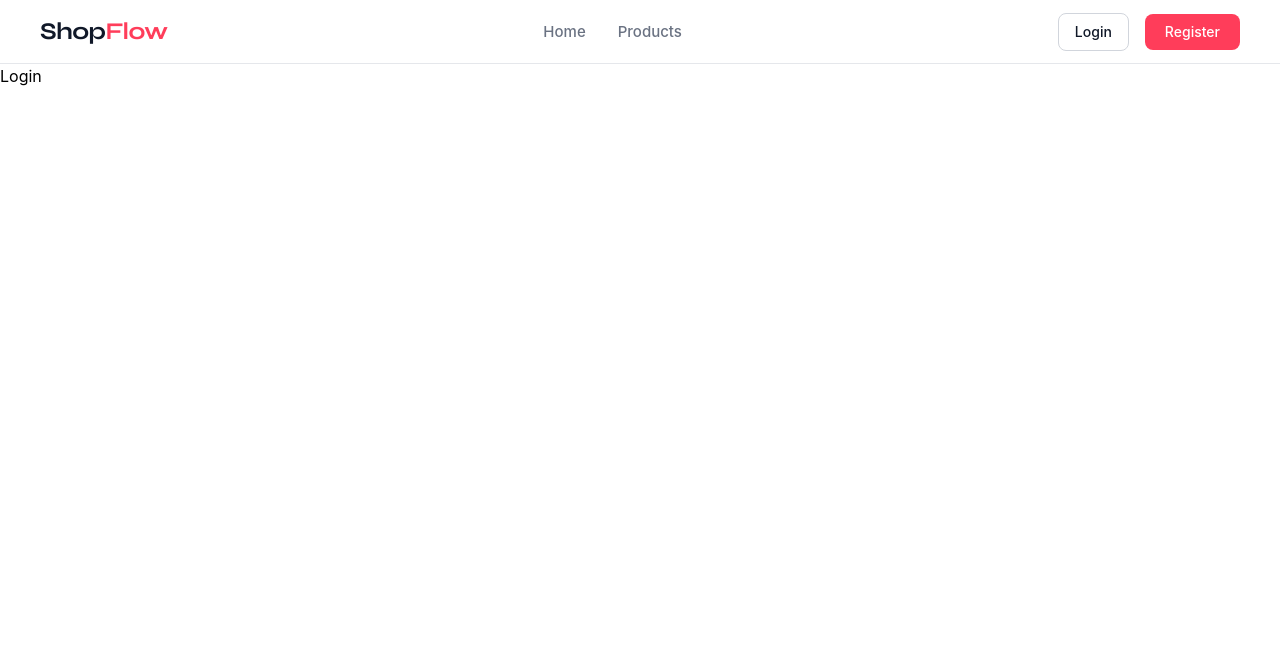
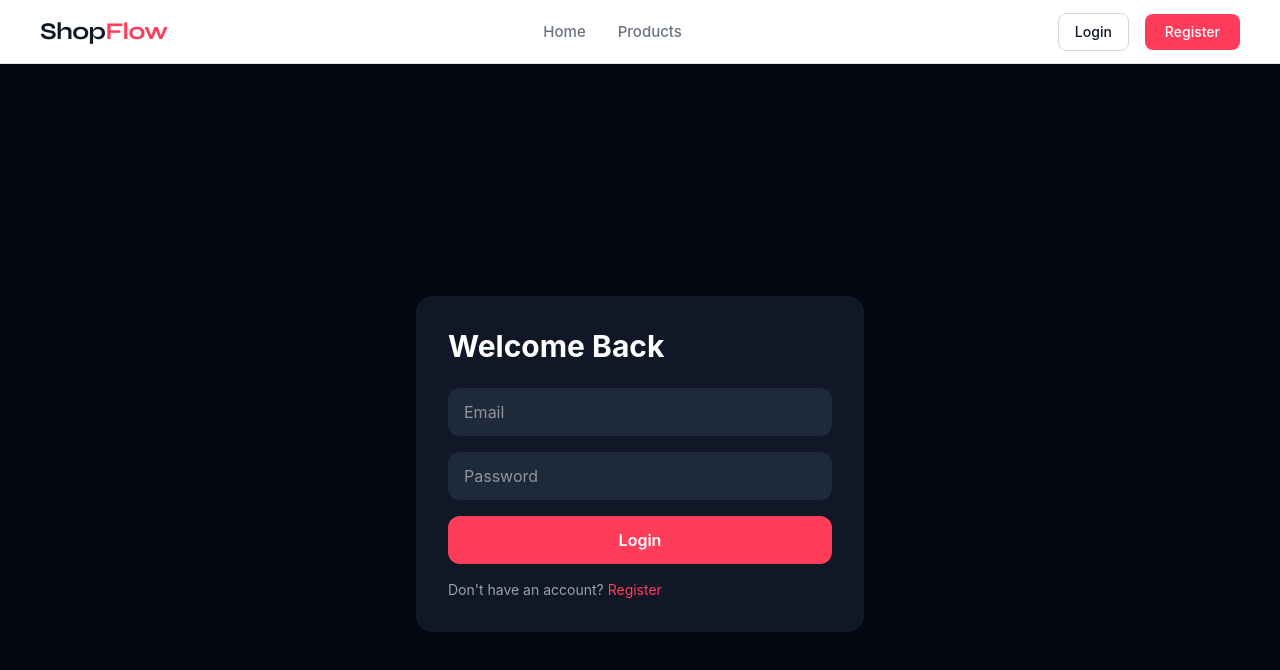
Before and after one commit to zishanx/ShopFlow, a React (Vite) app in the folder Frontend/: page /login in a window 1280 px wide. Shown: the top 670 px of the page. Built offline with nearby package versions, Linux system fonts and the light colour scheme.

Commit message:
Worked on th elogin page

```diff
--- a/Frontend/index.html
+++ b/Frontend/index.html
@@ -5,7 +5,7 @@
     <link rel="icon" type="image/svg+xml" href="/vite.svg" />
     <link href="https://fonts.googleapis.com/css2?family=Syne:wght@700&family=DM+Sans:wght@400;500&display=swap" rel="stylesheet">
     <meta name="viewport" content="width=device-width, initial-scale=1.0" />
-    <title>frontend</title>
+    <title>Shopflow</title>
   </head>
   <body>
     <div id="root"></div>
--- a/Frontend/src/context/AuthContext.jsx
+++ b/Frontend/src/context/AuthContext.jsx
@@ -1,7 +1,6 @@
-import { createContext } from "react";
-import { useState } from "react";
+import { createContext, useContext, useState } from "react"
 
-const AuthContext = createContext();
+const AuthContext = createContext()
 
 export const AuthProvider = ({ children }) => {
 
@@ -13,19 +12,16 @@ export const AuthProvider = ({ children }) => {
         }
     })
 
-    const [token, setToken] = useState((localStorage.getItem('token')) || null)
+    const [token, setToken] = useState(localStorage.getItem('token') || null)
 
     function login(userData, token) {
-
-        setUser(userData);
+        setUser(userData)
         setToken(token)
         localStorage.setItem('user', JSON.stringify(userData))
         localStorage.setItem('token', token)
-
     }
 
     function logout() {
-
         setUser(null)
         setToken(null)
         localStorage.removeItem('user')
@@ -39,4 +35,5 @@ export const AuthProvider = ({ children }) => {
     )
 }
 
-export default AuthContext;
+export const useAuth = () => useContext(AuthContext)
+export default AuthContext
--- a/Frontend/src/pages/Home.jsx
+++ b/Frontend/src/pages/Home.jsx
@@ -1,7 +1,16 @@
 export default function Home() {
+
+    const products = [
+        { id: 1, name: 'Air Runners Pro', category: 'Footwear', price: 129, img: 'https://picsum.photos/id/2/300/300' },
+        { id: 2, name: 'Pro Headset X', category: 'Electronics', price: 249, img: 'https://picsum.photos/id/20/300/300' },
+        { id: 3, name: 'Smart Watch S3', category: 'Wearables', price: 199, img: 'https://picsum.photos/id/21/300/300' },
+        { id: 4, name: 'Urban Backpack', category: 'Accessories', price: 89, img: 'https://picsum.photos/id/22/300/300' },
+    ]
+
+
     return (
         <>
-            <div className="hero bg-[#ffffff] p-30 grid grid-cols-2  ">
+            <section className="hero bg-[#ffffff] p-30 grid grid-cols-2  ">
                 <div className="disc flex
                 flex-col gap-7">
                     <p className="p-2 bg-[#fff0f2] text-[#FF3D5A] rounded-xl w-fit">New arrivals every week</p>
@@ -27,7 +36,48 @@ export default function Home() {
                     </div>
 
                 </div>
-            </div>
+            </section>
+
+            <section className="featured p-30 flex flex-col gap-10">
+
+                <div className="flex justify-between">
+                    <h1 className="font-bold text-4xl">Featured Products</h1>
+                    <p className="text-[#FF3D5A]"><a href="">View all</a></p>
+                </div>
+
+                <div className="cards flex flex-cols gap-5">
+                    {products.map(product => (
+                        <div key={product.id} className="card rounded-md bg-[#f9f9f9]" >
+                            <img src={product.img} alt={product.name} className="rounded-md" />
+                            <div className="desc p-4">
+                                <h3>{product.name}</h3>
+                                <p className="text-[#666666]">{product.category}</p>
+                                <div className="flex gap-5 items-center">
+                                    <p className="font-bold">${product.price}</p>
+                                    <button className="bg-[#fff0f2] p-3 rounded-md hover:bg-[#FF3D5A] hover:font-bold hover:text-white">Add to Cart</button>
+                                </div>
+                            </div>
+                        </div>
+                    ))}
+
+                </div>
+
+            </section>
+
+            <section className="stats grid grid-cols-3 gap-5 p-30">
+                <div className="stat-card bg-[#fff0f2] rounded-xl p-8 text-center">
+                    <p className="font-[Syne] text-4xl font-extrabold text-[#FF3D5A]">10k+</p>
+                    <p className="text-[#666666] mt-2">Happy Customers</p>
+                </div>
+                <div className="stat-card bg-[#fff0f2] rounded-xl p-8 text-center">
+                    <p className="font-[Syne] text-4xl font-extrabold text-[#FF3D5A]">500+</p>
+                    <p className="text-[#666666] mt-2">Products Available</p>
+                </div>
+                <div className="stat-card bg-[#fff0f2] rounded-xl p-8 text-center">
+                    <p className="font-[Syne] text-4xl font-extrabold text-[#FF3D5A]">98%</p>
+                    <p className="text-[#666666] mt-2">Satisfaction Rate</p>
+                </div>
+            </section>
         </>
     )
 }
--- a/Frontend/src/pages/Login.jsx
+++ b/Frontend/src/pages/Login.jsx
@@ -1,3 +1,83 @@
-export default function Login(){
-    return <div>Login</div>
+import { useState } from "react"
+import { useNavigate } from "react-router-dom"
+import { useAuth } from "../context/AuthContext"
+
+
+export default function Login() {
+    const navigate = useNavigate()
+    const { login } = useAuth()
+
+    const [formData, setFormData] = useState({
+        email: "",
+        password: ""
+    })
+
+    const [error, setError] = useState("")
+    const [loading, setLoading] = useState(false)
+
+    const handleChange = (e) => {
+        setFormData({ ...formData, [e.target.name]: e.target.value })
+    }
+
+    const handleSubmit = async (e) => {
+        e.preventDefault()
+        setLoading(true)
+        setError("")
+
+        try {
+            await login(formData.email, formData.password)
+            navigate("/")
+        } catch (err) {
+            setError(err.response?.data?.message || "Login failed")
+        } finally {
+            setLoading(false)
+        }
+
+
+    }
+
+    return (
+        <>
+            <div className="min-h-screen flex items-center justify-center bg-gray-950">
+                <div className="bg-gray-900 p-8 rounded-2xl w-full max-w-md">
+                    <h2 className="text-3xl font-bold text-white mb-6 font-syne">Welcome Back</h2>
+
+                    {error && (
+                        <p className="text-red-400 text-sm mb-4">{error}</p>
+                    )}
+
+                    <form onSubmit={handleSubmit} className="flex flex-col gap-4">
+                        <input
+                            type="email"
+                            name="email"
+                            placeholder="Email"
+                            value={formData.email}
+                            onChange={handleChange}
+                            className="bg-gray-800 text-white px-4 py-3 rounded-xl outline-none"
+                        />
+                        <input
+                            type="password"
+                            name="password"
+                            placeholder="Password"
+                            value={formData.password}
+                            onChange={handleChange}
+                            className="bg-gray-800 text-white px-4 py-3 rounded-xl outline-none"
+                        />
+                        <button
+                            type="submit"
+                            disabled={loading}
+                            className="bg-[#FF3D5A] text-white py-3 rounded-xl font-semibold hover:opacity-90 transition disabled:opacity-50"
+                        >
+                            {loading ? "Logging in..." : "Login"}
+                        </button>
+                    </form>
+
+                    <p className="text-gray-400 text-sm mt-4">
+                        Don't have an account?{" "}
+                        <a href="/register" className="text-[#FF3D5A] hover:underline">Register</a>
+                    </p>
+                </div>
+            </div>
+        </>
+    )
 }
```
